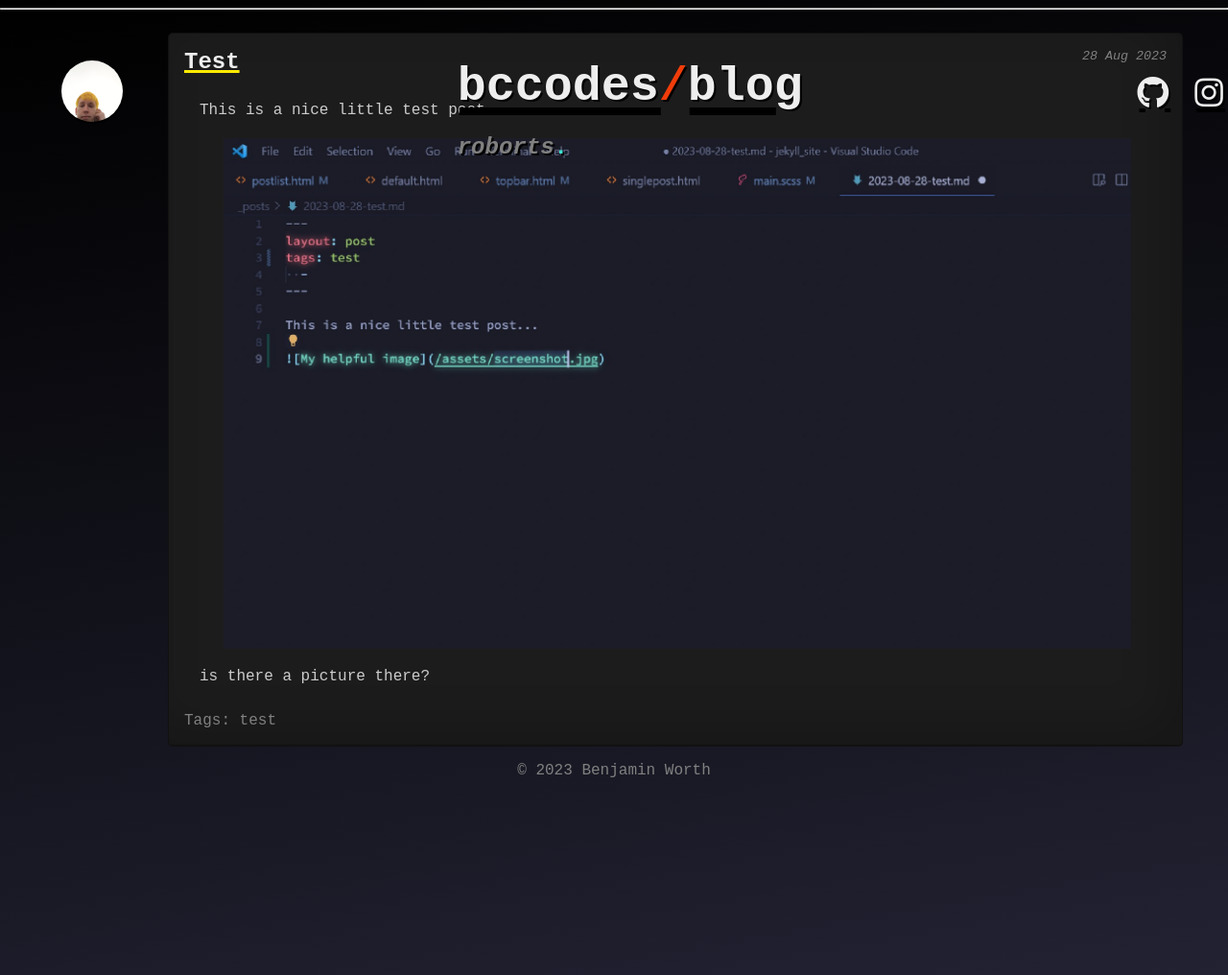
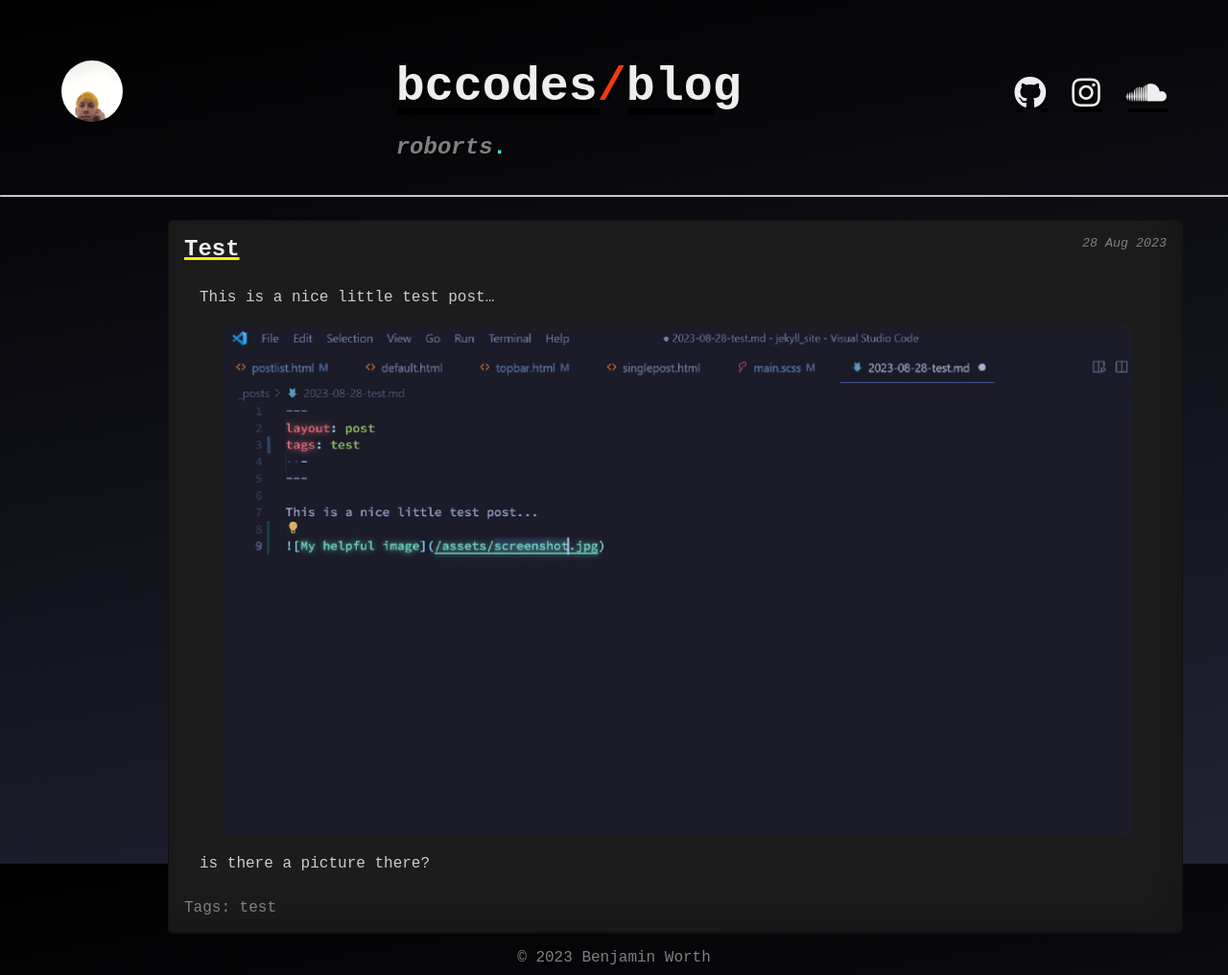
Before and after one commit to bccodes/bccodes.github.io, a Jekyll site: the page built from index.html, in a window 1280 px wide and 1016 px high. Shown: the whole window at 96% size. Built offline with Jekyll 4.4.1, drawn with Linux system fonts in a browser that asks for light colours.

Commit message:
Update main.scss

```diff
--- a/_sass/main.scss
+++ b/_sass/main.scss
@@ -14,11 +14,6 @@ body {
     flex-direction: row;
     justify-content: space-between;
     text-shadow: 2px 2px black;
-    position: fixed;
-    top: 0;
-    left: 0;
-    width: 100%;
-
 
     h1 {
         font-size: 50px;
```
